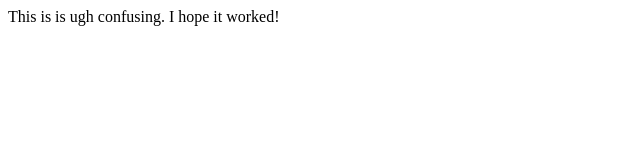
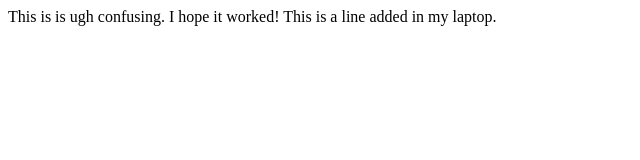
Before and after one commit to Echo090/jeromesgacal-2023, a website: page public/index.html in a window 1280 px wide. Shown: the whole page, without its empty margins (0-640 px from the left). Drawn offline with Linux system fonts and the light colour scheme; some packages are replaced by stand-ins of ours.

Commit message:
This is my first commit

```diff
--- a/public/index.html
+++ b/public/index.html
@@ -27,5 +27,6 @@
   </head>
   <body>
     This is is ugh confusing. I hope it worked!
+    This is a line added in my laptop.
     </body>
 </html>
```
